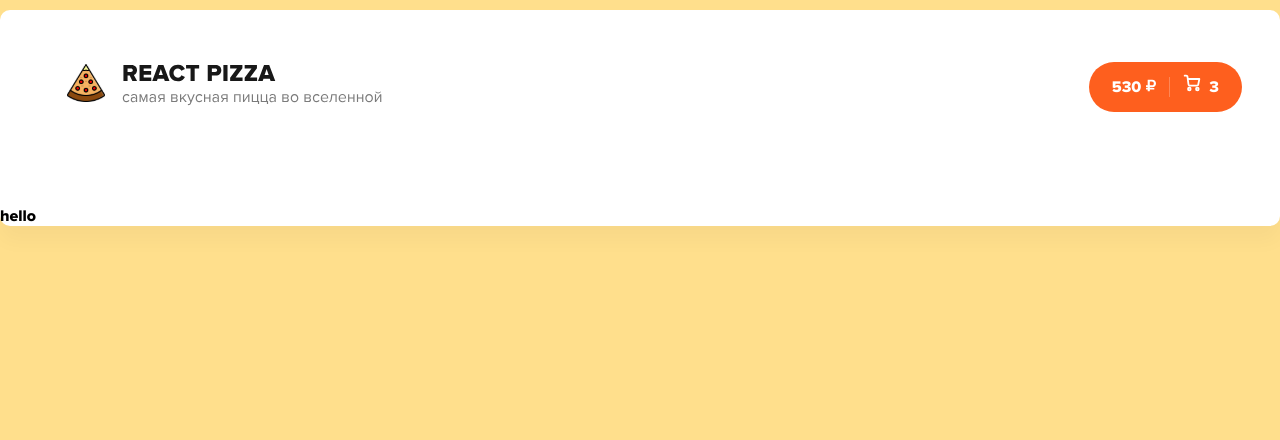
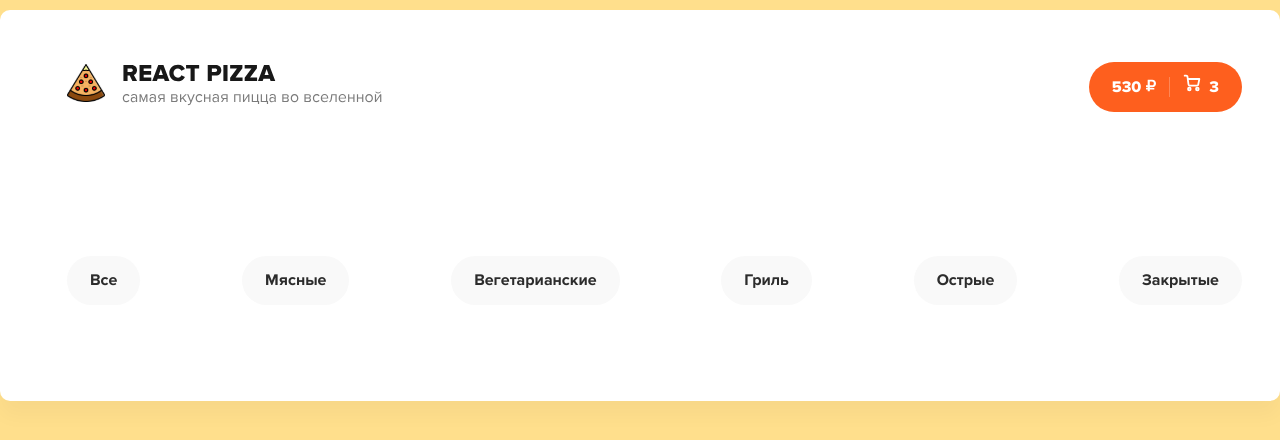
Before and after one commit to shastinmax/pizza, a React (Create React App) app: page / in a window 1280 px wide. Shown: the top 440 px of the page. Built offline with nearby package versions, Linux system fonts and the light colour scheme.

Commit message:
add Buttons and Btn components

```diff
--- a/src/App.tsx
+++ b/src/App.tsx
@@ -4,13 +4,14 @@ import { Route, Routes } from 'react-router-dom';
 
 import './App.scss';
 import { Header } from './components/Header/Header';
+import Products from './components/Products/Products';
 import { PathNavigation } from './enums/navigation';
 
 export const App = () => (
   <div className="wrapper">
     <Header />
     <Routes>
-      <Route path={PathNavigation.PRODUCT} element="hello" />
+      <Route path={PathNavigation.PRODUCT} element={<Products />} />
       <Route path={PathNavigation.SHOPPING_CART} element="cart" />
     </Routes>
   </div>
--- /dev/null
+++ b/src/common/Btn/Btn.module.scss
@@ -0,0 +1,8 @@
+@import 'src/css/variables';
+
+.btnItem {
+    color: $text-color;
+    font-size: 16px;
+    line-height: 19px;
+    text-align: center;
+}
--- /dev/null
+++ b/src/common/Btn/Btn.tsx
@@ -0,0 +1,17 @@
+import React from 'react';
+
+import s from './Btn.module.scss';
+import { BtnTypeProps } from './types';
+
+const Btn = (props: BtnTypeProps) => {
+  const { title } = props;
+  return (
+    <div>
+      <button className={`btn ${s.btnItem}`} type="button">
+        {title}
+      </button>
+    </div>
+  );
+};
+
+export default Btn;
--- /dev/null
+++ b/src/common/Btn/types.ts
@@ -0,0 +1,3 @@
+export type BtnTypeProps = {
+  title: string;
+};
--- /dev/null
+++ b/src/components/Products/Buttons/Buttons.module.scss
@@ -0,0 +1,5 @@
+.buttons{
+    display: flex;
+    justify-content: space-between;
+    align-items: center;
+}
--- /dev/null
+++ b/src/components/Products/Buttons/Buttons.tsx
@@ -0,0 +1,14 @@
+import React from 'react';
+
+import Btn from '../../../common/Btn/Btn';
+
+import s from './Buttons.module.scss';
+import { btns } from './Constants/constants';
+
+export const Buttons = () => (
+  <div className={s.buttons}>
+    {btns.map(btn => (
+      <Btn key={btn} title={btn} />
+    ))}
+  </div>
+);
--- /dev/null
+++ b/src/components/Products/Buttons/Constants/constants.ts
@@ -0,0 +1 @@
+export const btns = ['Все', 'Мясные', 'Вегетарианские', 'Гриль', 'Острые', 'Закрытые'];
--- /dev/null
+++ b/src/components/Products/Products.tsx
@@ -0,0 +1,11 @@
+import React from 'react';
+
+import { Buttons } from './Buttons/Buttons';
+
+const Products = () => (
+  <div className="container">
+    <Buttons />
+  </div>
+);
+
+export default Products;
--- a/src/css/global.scss
+++ b/src/css/global.scss
@@ -19,4 +19,6 @@
 .btn {
     padding: 15px 23px;
     background-color: $bg-btn;
+    border: none;
+    border-radius: 30px;
 }
--- a/src/css/variables.scss
+++ b/src/css/variables.scss
@@ -2,3 +2,4 @@ $body-background-color: #FFDF8C;
 $wrapper-background-color: #FFFFFF;
 $orange-color: #FE5F1E;
 $bg-btn: #F9F9F9;
+$text-color: #2C2C2C;
--- a/src/index.scss
+++ b/src/index.scss
@@ -6,4 +6,5 @@
 body {
     background-color: $body-background-color;
     font-family: 'Proxima Nova', sans-serif;
+    font-weight: 700;
 }
```
Also changed, not shown: src/components/Products/Sort/Sort.tsx (added, +9 -0 lines).
